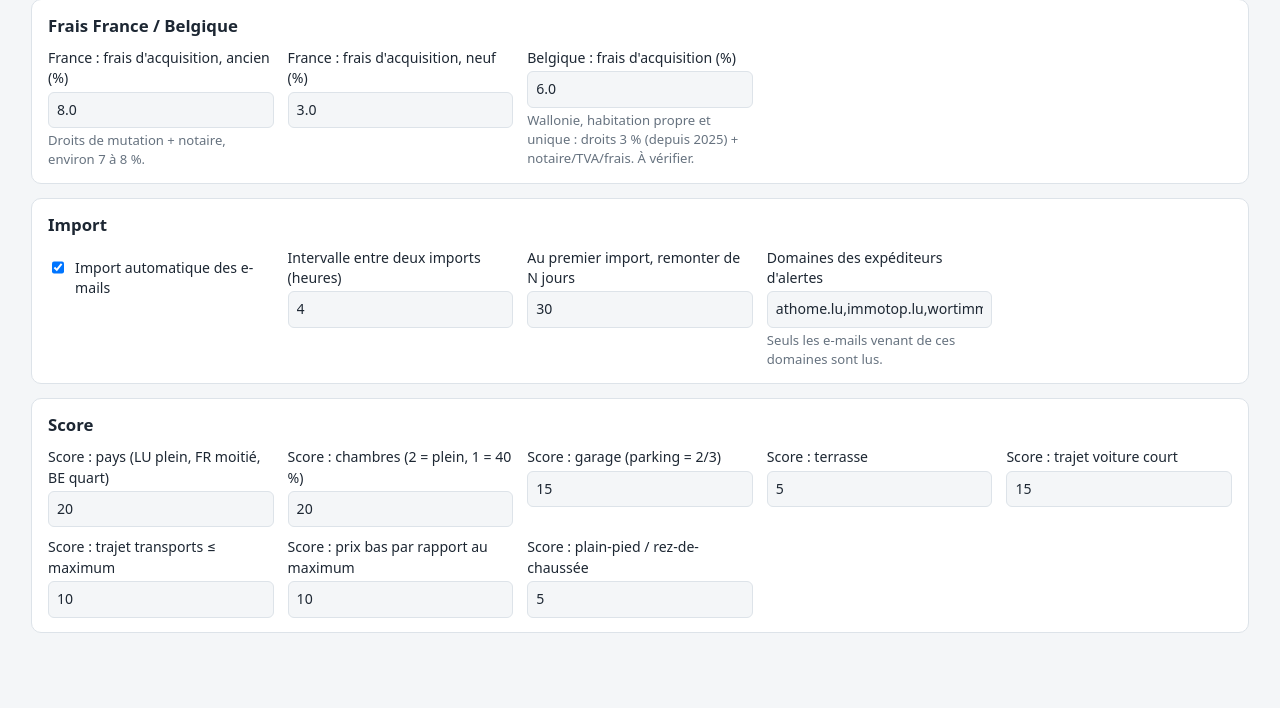
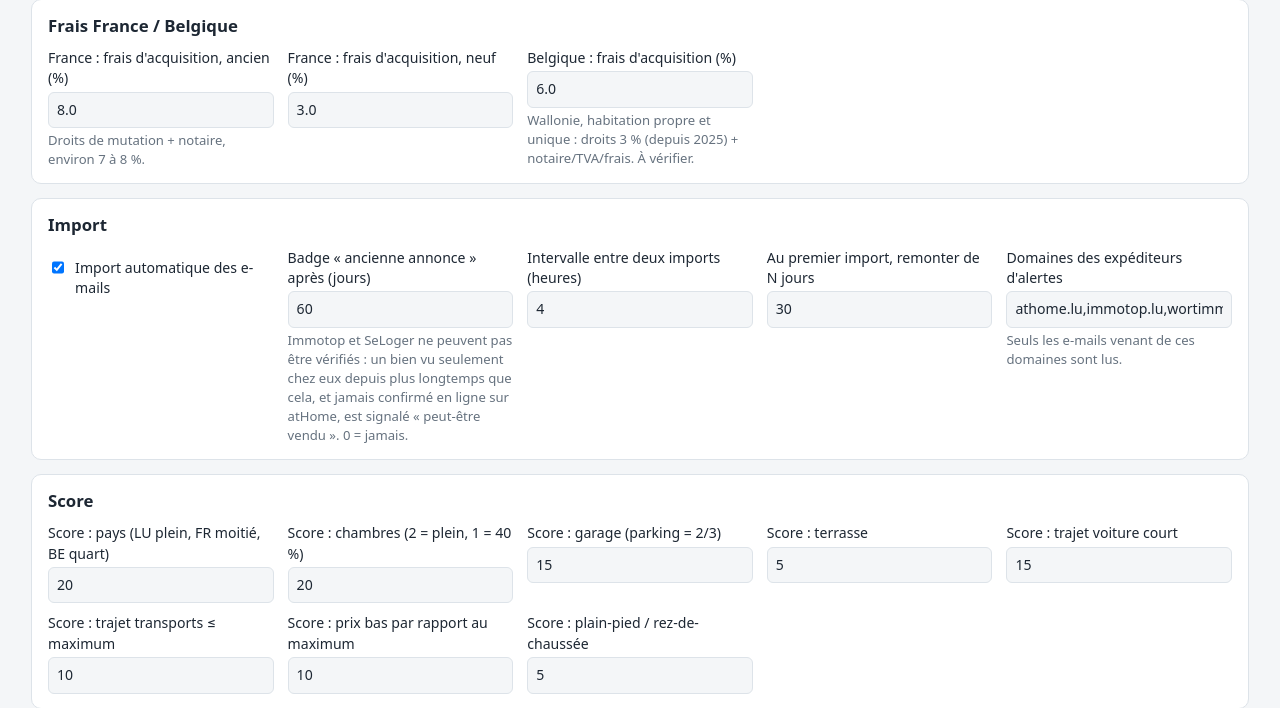
Before and after one commit to mohamedzahi57-ui/recherche-immo, a Flask app: page /parametres in a window 1280 px wide. Shown: the part 1559-2267 px from the top of the page. Before the commit the page ends 2192 px from the top, so only its background shows below. Run offline with Flask 3, Linux system fonts and the light colour scheme; data that the repository does not hold is empty.

Commit message:
Bouton « Marquer comme retirée » (synchronisé par e-mail #retire) et annonces anciennes masquées
Co-Authored-By: Claude Opus 5.5 <noreply@anthropic.com>

```diff
--- a/app.py
+++ b/app.py
@@ -8,6 +8,7 @@ import os
 import socket
 import threading
 import time
+from datetime import datetime, timedelta
 from functools import wraps
 
 from dotenv import load_dotenv
@@ -15,7 +16,7 @@ from flask import Flask, Response, flash, jsonify, redirect, render_template, re
 
 load_dotenv()  # lit le fichier .env (clés et mots de passe)
 
-from immo import boite_mail, db, frais, importeur, parametres, score  # noqa: E402
+from immo import boite_mail, db, frais, importeur, parametres, retraits, score  # noqa: E402
 
 app = Flask(__name__)
 app.secret_key = os.getenv("FLASK_SECRET", "cle-locale-" + str(os.getpid()))
@@ -77,6 +78,25 @@ def oui_non(v):
     return {1: "oui", 0: "non"}.get(v, "?")
 
 
+# ---------------------------------------------------------------- annonces anciennes
+# derniere_vue : dernière fois qu'une alerte a montré le bien ; confirme : vu en ligne par la vérification atHome
+SQL_ANCIENNETE = ("(SELECT max(date_reception) FROM annonces a WHERE a.bien_id = b.id) derniere_vue, "
+                  "(SELECT count(*) FROM annonces a WHERE a.bien_id = b.id AND COALESCE(a.retiree, 0) != 1 "
+                  "AND a.verifie_le IS NOT NULL) confirme")
+
+
+def seuil_ancien(p):
+    """Date (AAAA-MM-JJ) avant laquelle un bien non confirmé est « ancienne annonce » (None = désactivé)."""
+    jours = p.get("jours_annonce_ancienne") or 0
+    return (datetime.now() - timedelta(days=jours)).strftime("%Y-%m-%d") if jours > 0 else None
+
+
+@app.template_test("ancienne")
+def est_ancienne(b, seuil):
+    return bool(seuil and b["derniere_vue"] and b["derniere_vue"][:10] < seuil and not b["confirme"]
+                and b["statut"] != "retiré")
+
+
 # ---------------------------------------------------------------- pages
 @app.route("/")
 @protege
@@ -87,6 +107,15 @@ def liste():
         conditions.append("(hors_criteres IS NULL OR hors_criteres = '')")
     if not f.get("retires"):  # annonces disparues des sites (voir immo/retraits.py)
         conditions.append("COALESCE(statut, '') != 'retiré'")
+    with db.connecter() as conn:
+        seuil = seuil_ancien(parametres.lire(conn))
+    if seuil and not f.get("anciennes") and not app.jinja_env.globals.get("statique"):
+        # vu seulement par une alerte de plus de N jours, jamais confirmé en ligne (Immotop, SeLoger)
+        conditions.append(
+            "NOT (substr((SELECT max(date_reception) FROM annonces a WHERE a.bien_id = b.id), 1, 10) < ? "
+            "AND NOT EXISTS (SELECT 1 FROM annonces a WHERE a.bien_id = b.id AND COALESCE(a.retiree, 0) != 1 "
+            "AND a.verifie_le IS NOT NULL))")
+        valeurs.append(seuil)
     if f.get("pays"):
         conditions.append("pays = ?")
         valeurs.append(f["pays"])
@@ -117,12 +146,12 @@ def liste():
     with db.connecter() as conn:
         biens = conn.execute(
             f"SELECT b.*, (SELECT group_concat(source, ', ') FROM annonces a WHERE a.bien_id = b.id) sources, "
-            f"(SELECT url FROM annonces a WHERE a.bien_id = b.id LIMIT 1) url "
+            f"(SELECT url FROM annonces a WHERE a.bien_id = b.id LIMIT 1) url, {SQL_ANCIENNETE} "
             f"FROM biens b {where} ORDER BY {tri} IS NULL, {tri} {ordre}, score DESC", valeurs).fetchall()
         nb_total = conn.execute("SELECT count(*) n FROM biens WHERE COALESCE(statut, '') != 'retiré'").fetchone()["n"]
         p = parametres.lire(conn)
     return render_template("liste.html", biens=biens, f=f, tri=f.get("tri", "score"), ordre=ordre.lower(),
-                           nb_total=nb_total, p=p)
+                           nb_total=nb_total, p=p, seuil_ancien=seuil_ancien(p))
 
 
 @app.route("/bien/<int:bien_id>", methods=["GET", "POST"])
@@ -159,14 +188,34 @@ def fiche(bien_id):
             flash("Fiche enregistrée et recalculée.")
             return redirect(url_for("fiche", bien_id=bien_id))
 
-        b = conn.execute("SELECT * FROM biens WHERE id = ?", (bien_id,)).fetchone()
+        b = conn.execute(f"SELECT b.*, {SQL_ANCIENNETE} FROM biens b WHERE id = ?", (bien_id,)).fetchone()
         if not b:
             return "Bien introuvable", 404
         annonces = conn.execute("SELECT * FROM annonces WHERE bien_id = ? ORDER BY id", (bien_id,)).fetchall()
+        corps_retrait = retraits.corps_email_retrait(conn, bien_id)
     detail_frais = frais.calculer_frais(b["prix"], b["pays"], b["neuf"], p)
     note, detail_score = score.calculer_score(dict(b), p)
     return render_template("fiche.html", b=b, annonces=annonces, frais=detail_frais, detail_score=detail_score,
-                           p=p, budget=p["prix_max"])
+                           p=p, budget=p["prix_max"], seuil_ancien=seuil_ancien(p),
+                           corps_retrait=corps_retrait, moi=os.getenv("IMAP_USER", ""))
+
+
+@app.route("/bien/<int:bien_id>/retirer", methods=["POST"])
+@protege
+def retirer(bien_id):
+    """Vous avez constaté que l'annonce n'existe plus (ex. Immotop, SeLoger) : le bien quitte la liste."""
+    with db.connecter() as conn:
+        conn.execute("UPDATE biens SET statut = 'retiré', date_retrait = ? WHERE id = ?",
+                     (db.maintenant()[:10], bien_id))
+        conn.commit()
+        corps = retraits.corps_email_retrait(conn, bien_id)
+    try:  # la version en ligne a sa propre base : on la prévient par un e-mail à vous-même
+        boite_mail.envoyer_a_soi(f"{retraits.MOT_CLE_RETRAIT} annonce retirée", corps)
+        flash("Bien retiré de la liste. Le téléphone sera mis à jour au prochain passage de la routine "
+              "(moins de 2 h).")
+    except Exception as e:
+        flash(f"Bien retiré de la liste du PC, mais l'e-mail pour le téléphone n'a pas pu partir ({e}).")
+    return redirect(url_for("fiche", bien_id=bien_id))
 
 
 @app.route("/bien/<int:bien_id>/remettre", methods=["POST"])
--- a/immo/boite_mail.py
+++ b/immo/boite_mail.py
@@ -246,3 +246,18 @@ def date_depart(derniere_date, jours_historique):
         except ValueError:
             pass
     return datetime.now() - timedelta(days=jours_historique)
+
+
+def envoyer_a_soi(sujet, corps):
+    """Envoie un e-mail à votre propre adresse (même compte et même mot de passe d'application que l'IMAP)."""
+    import smtplib
+    from email.message import EmailMessage
+    moi = os.getenv("IMAP_USER")
+    hote = os.getenv("SMTP_HOST") or (os.getenv("IMAP_HOST") or "").replace("imap.", "smtp.", 1)
+    msg = EmailMessage()
+    msg["From"] = msg["To"] = moi
+    msg["Subject"] = sujet
+    msg.set_content(corps)
+    with smtplib.SMTP_SSL(hote, 465, timeout=30) as smtp:
+        smtp.login(moi, os.getenv("IMAP_PASSWORD"))
+        smtp.send_message(msg)
--- a/immo/importeur.py
+++ b/immo/importeur.py
@@ -4,7 +4,7 @@ import os
 import shutil
 import threading
 
-from . import boite_mail, extraction, frais, geo, parametres, quartiers, score
+from . import boite_mail, extraction, frais, geo, parametres, quartiers, retraits, score
 from .db import connecter, journaliser, maintenant
 
 CHAMPS_ANNONCE = ["titre", "prix", "surface", "commune", "code_postal", "pays", "type_bien", "etage",
@@ -162,6 +162,14 @@ def traiter_messages(conn, messages, p, demo=False):
     for m in messages:
         if conn.execute("SELECT 1 FROM emails_traites WHERE message_id = ?", (m["id"],)).fetchone():
             continue
+        if retraits.est_email_retrait(m):
+            texte = m.get("text") or extraction.BeautifulSoup(m.get("html") or "", "html.parser").get_text("\n")
+            retraits.appliquer_email_retrait(conn, texte)
+            conn.execute("INSERT OR IGNORE INTO emails_traites VALUES (?,?,?,?,?,?,?)",
+                         (m["id"], m["subject"], m["from"], m["date"], 0, m["origine"], maintenant()))
+            conn.commit()
+            stats["emails"] += 1
+            continue
         if est_ajout_par_email(m):
             texte = m.get("text") or extraction.BeautifulSoup(m.get("html") or "", "html.parser").get_text(" ")
             res, _ = ajouter_manuellement(conn, texte, "", p, origine="email")
--- a/immo/parametres.py
+++ b/immo/parametres.py
@@ -57,6 +57,9 @@ DEFINITIONS = [
      "Wallonie, habitation propre et unique : droits 3 % (depuis 2025) + notaire/TVA/frais. À vérifier."),
     # --- Import
     ("import_auto", True, "Import automatique des e-mails", "Import", "bool", ""),
+    ("jours_annonce_ancienne", 60, "Badge « ancienne annonce » après (jours)", "Import", "int",
+     "Immotop et SeLoger ne peuvent pas être vérifiés : un bien vu seulement chez eux depuis plus "
+     "longtemps que cela, et jamais confirmé en ligne sur atHome, est signalé « peut-être vendu ». 0 = jamais."),
     ("import_intervalle_heures", 4, "Intervalle entre deux imports (heures)", "Import", "int", ""),
     ("import_jours_historique", 30, "Au premier import, remonter de N jours", "Import", "int", ""),
     ("expediteurs_alertes",
--- a/immo/retraits.py
+++ b/immo/retraits.py
@@ -10,6 +10,7 @@ Un bien est marqué « retiré » (statut = 'retiré') quand au moins une de ses
 disparu et qu'aucune autre n'a été vue encore en ligne. Il disparaît de la liste (PC et
 téléphone) mais reste dans la base : rien n'est effacé, on peut le remettre depuis la fiche.
 """
+import os
 import re
 import time
 
@@ -101,6 +102,54 @@ def retirer_si_disparu(conn, bien_id):
     return False
 
 
+# ---------------------------------------------------------------- retrait signalé par vous
+# Le PC et la version en ligne ont chacun leur base : un retrait fait sur le PC part donc par
+# e-mail (à vous-même, objet « #retire »), que la routine en ligne lit comme les alertes.
+MOT_CLE_RETRAIT = "#retire"
+RE_CLE = re.compile(r"annonce\s*:\s*([^|\n]+?)\s*\|\s*(\S+)", re.I)
+
+
+def est_email_retrait(m):
+    moi = (os.getenv("IMAP_USER") or "").strip().lower()
+    return bool(moi) and MOT_CLE_RETRAIT in (m.get("subject") or "").lower() \
+        and moi in (m.get("from") or "").lower()
+
+
+def corps_email_retrait(conn, bien_id):
+    """Texte de l'e-mail : une ligne « annonce: source|identifiant » par annonce du bien, plus les liens."""
+    lignes = ["Annonce retirée du site : ce bien sera retiré de la liste (PC et téléphone).", ""]
+    for a in conn.execute("SELECT source, id_externe, url FROM annonces WHERE bien_id = ?", (bien_id,)):
+        lignes.append(f"annonce: {a['source']}|{a['id_externe']}")
+        if a["url"]:
+            lignes.append(a["url"])
+    return "\n".join(lignes)
+
+
+def appliquer_email_retrait(conn, texte):
+    """Retire les biens désignés dans l'e-mail (clés « annonce: » ou liens d'annonce). Renvoie leur nombre."""
+    from . import extraction
+    biens = set()
+    for source, ident in RE_CLE.findall(texte or ""):
+        r = conn.execute("SELECT bien_id FROM annonces WHERE source = ? AND id_externe = ?",
+                         (source.strip(), ident.strip())).fetchone()
+        if r:
+            biens.add(r["bien_id"])
+    for url in extraction.RE_URL.findall(texte or ""):
+        source, ident = extraction.identifier_annonce(url)
+        if source:
+            r = conn.execute("SELECT bien_id FROM annonces WHERE source = ? AND id_externe = ?",
+                             (source, ident)).fetchone()
+            if r:
+                biens.add(r["bien_id"])
+    for bien_id in biens:
+        conn.execute("UPDATE biens SET statut = 'retiré', date_retrait = COALESCE(date_retrait, ?) WHERE id = ?",
+                     (db.maintenant()[:10], bien_id))
+    conn.commit()
+    if biens:
+        db.journaliser(conn, f"Retrait signalé par e-mail : {len(biens)} bien(s) retiré(s) de la liste.")
+    return len(biens)
+
+
 if __name__ == "__main__":
     import sys
     db.initialiser()
--- a/site_modele/index.html
+++ b/site_modele/index.html
@@ -60,7 +60,7 @@ function appliquerFiltres() {
   let vus = 0;
   for (const tr of tb.rows) {
     const d = tr.dataset, prix = nombre(d.prix), m2 = nombre(d.surface);
-    const ok = (f.tous || d.hors === "0")
+    const ok = (f.tous || d.hors === "0") && (f.anciennes || d.ancienne !== "1")
       && (n("score_min") == null || +d.score >= n("score_min"))
       && (!commune || d.commune.includes(commune))
       && (!f.type || d.type === f.type)
```
Also changed, not shown: templates/fiche.html (+7 -0 lines), templates/liste.html (+5 -2 lines), tests/test_base.py (+30 -0 lines).
